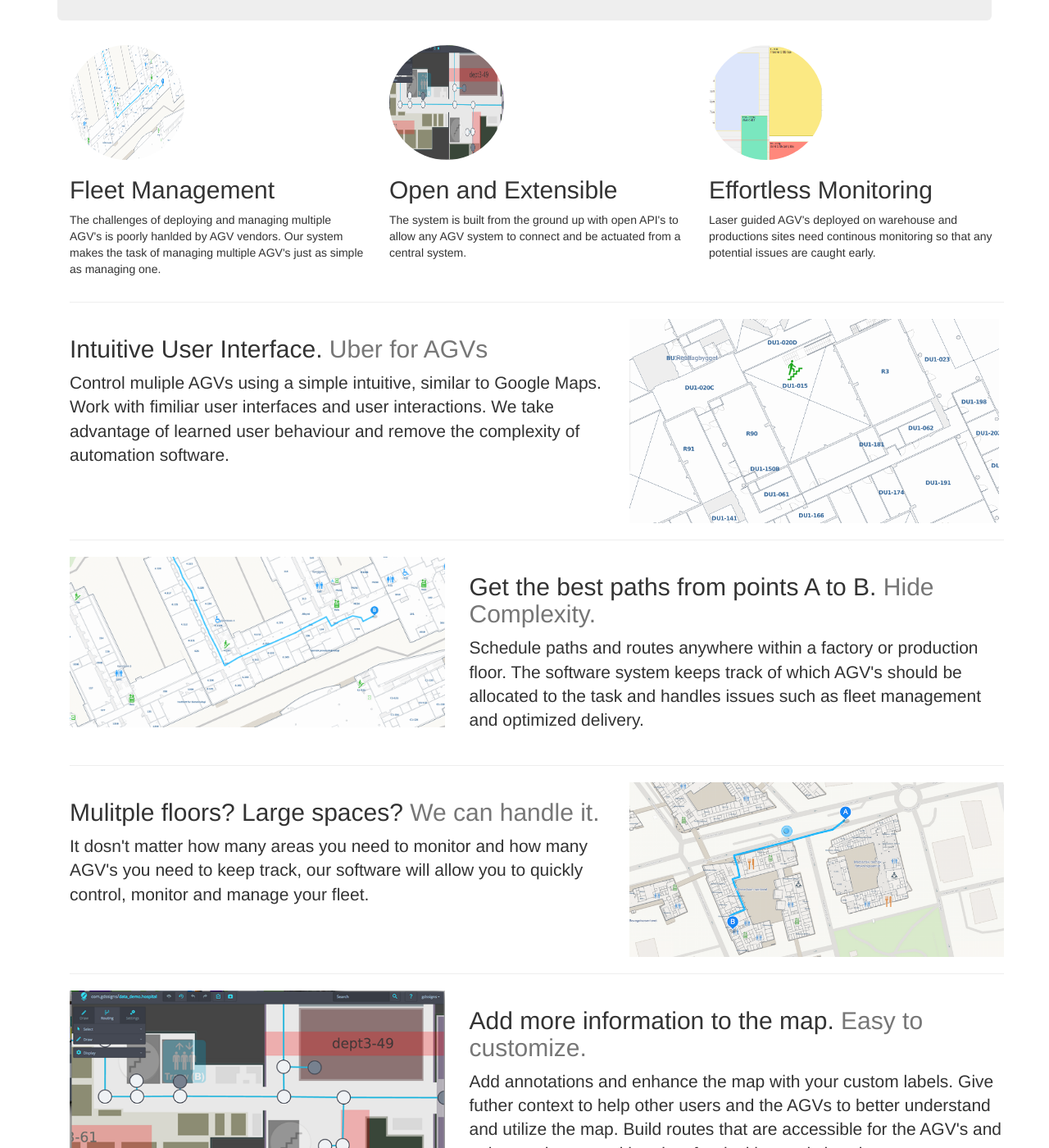
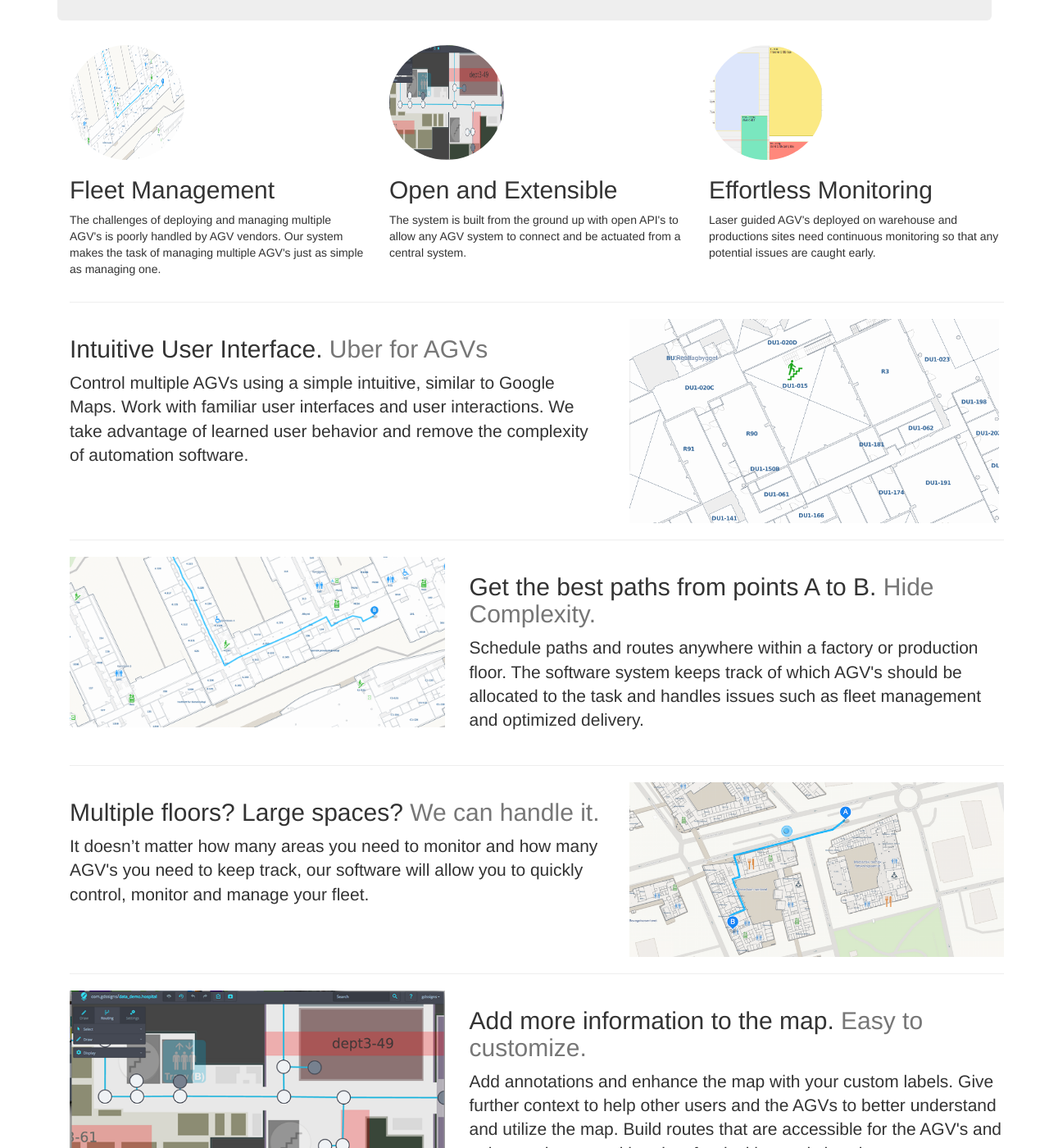
Before and after one commit to virajranjankumar/merlin, a Jekyll site: the page built from index.html, in a window 1280 px wide and 1400 px high, scrolled down 431 px. Shown: the whole window at 82% size. Built offline with Jekyll 4.4.1, drawn with Linux system fonts in a browser that asks for light colours; nearby versions of some CDN libraries; some of the changed text lies outside the part shown.

Commit message:
Correct spelling mistakes in copy.

```diff
--- a/index.html
+++ b/index.html
@@ -19,7 +19,7 @@ layout: bootstrap
   <div class="col-lg-4">
     <img class="img-circle" src="{{ site.url }}/assets/route.png" alt="Fleet Management" width="140" height="140">
     <h2>Fleet Management</h2>
-    <p>The challenges of deploying and managing multiple AGV's is poorly hanlded by AGV vendors. Our system makes the task of managing multiple AGV's just as simple as managing one.</p>
+    <p>The challenges of deploying and managing multiple AGV's is poorly handled by AGV vendors. Our system makes the task of managing multiple AGV's just as simple as managing one.</p>
     <!--<p><a class="btn btn-default" href="#" role="button">View details &raquo;</a></p>-->
   </div><!-- /.col-lg-4 -->
   <div class="col-lg-4">
@@ -31,7 +31,7 @@ layout: bootstrap
   <div class="col-lg-4">
     <img class="img-circle" src="{{ site.url }}/assets/calendar.png" alt="Effortless Monitoring" width="140" height="140">
     <h2>Effortless Monitoring</h2>
-    <p>Laser guided AGV's deployed on warehouse and productions sites need continous monitoring so that any potential issues are caught early.</p>
+    <p>Laser guided AGV's deployed on warehouse and productions sites need continuous monitoring so that any potential issues are caught early.</p>
     <!--<p><a class="btn btn-default" href="#" role="button">View details &raquo;</a></p>-->
   </div><!-- /.col-lg-4 -->
 </div><!-- /.row -->
@@ -42,7 +42,7 @@ layout: bootstrap
 <div class="row featurette">
   <div class="col-md-7">
     <h2 class="featurette-heading">Intuitive User Interface. <span class="text-muted">Uber for AGVs</span></h2>
-    <p class="lead">Control muliple AGVs using a simple intuitive, similar to Google Maps. Work with fimiliar user interfaces and user interactions. We take advantage of learned user behaviour and remove the complexity of automation software.</p>
+    <p class="lead">Control multiple AGVs using a simple intuitive, similar to Google Maps. Work with familiar user interfaces and user interactions. We take advantage of learned user behavior and remove the complexity of automation software.</p>
   </div>
   <div class="col-md-5">
     <img class="featurette-image img-responsive center-block" src="{{ site.url }}/assets/empty.png" width="500px" height="500px" alt="Indoor Map and Floorplan">
@@ -65,8 +65,8 @@ layout: bootstrap
 
 <div class="row featurette">
   <div class="col-md-7">
-    <h2 class="featurette-heading">Mulitple floors? Large spaces? <span class="text-muted">We can handle it.</span></h2>
-    <p class="lead">It dosn't matter how many areas you need to monitor and how many AGV's you need to keep track, our software will allow you to quickly control, monitor and manage your fleet.</p>
+    <h2 class="featurette-heading">Multiple floors? Large spaces? <span class="text-muted">We can handle it.</span></h2>
+    <p class="lead">It doesn’t matter how many areas you need to monitor and how many AGV's you need to keep track, our software will allow you to quickly control, monitor and manage your fleet.</p>
   </div>
   <div class="col-md-5">
     <img class="featurette-image img-responsive center-block" src="{{ site.url }}/assets/large_route.png" width="500px" height="500px" alt="Large Indoor Map">
@@ -78,7 +78,7 @@ layout: bootstrap
 <div class="row featurette">
   <div class="col-md-7 col-md-push-5">
     <h2 class="featurette-heading">Add more information to the map. <span class="text-muted"> Easy to customize.</span></h2>
-    <p class="lead">Add annotations and enhance the map with your custom labels. Give futher context to help other users and the AGVs to better understand and utilize the map. Build routes that are accessible for the AGV's and enhance the map with points for docking and charging.</p>
+    <p class="lead">Add annotations and enhance the map with your custom labels. Give further context to help other users and the AGVs to better understand and utilize the map. Build routes that are accessible for the AGV's and enhance the map with points for docking and charging.</p>
   </div>
   <div class="col-md-5 col-md-pull-7">
     <img class="featurette-image img-responsive center-block" src="{{ site.url }}/assets/editor.png" width="500px" height="500px" alt="Editor Interface">
@@ -90,7 +90,7 @@ layout: bootstrap
 <div class="row featurette">
   <div class="col-md-7">
     <h2 class="featurette-heading">Bring Your Own Tools (BYOT). <span class="text-muted"> Seamless integration.</span></h2>
-    <p class="lead">Schedule repetetive tasks and routes for the AGV fleet using your favourtie calendering system. Intergrate seamlessly with you existing workflow and use the tools that you love.</p>
+    <p class="lead">Schedule repetitive tasks and routes for the AGV fleet using your favorite calendaring system. Integrate seamlessly with you existing workflow and use the tools that you love.</p>
   </div>
   <div class="col-md-5">
     <img class="featurette-image img-responsive center-block" src="{{ site.url }}/assets/calendar.png" width="500px" height="500px" alt="Calendar Interface">
```
